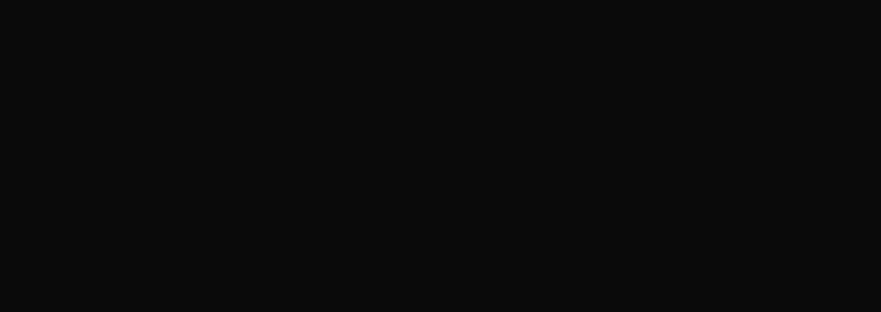
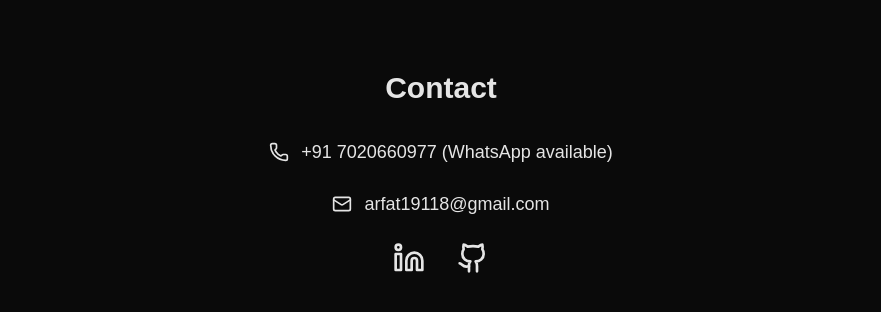
Before and after one commit to mdarfatwork/portfolio, a Next.js app: page / in a window 1280 px wide. Shown: the part 2388-2700 px from the top of the page, without its empty margins (199-1080 px from the left). Before the commit the page ends 2414 px from the top, so only its background shows below. Built offline with nearby package versions, Linux system fonts and the light colour scheme.

Commit message:
contact added

```diff
--- a/app/page.tsx
+++ b/app/page.tsx
@@ -1,4 +1,5 @@
 import About from "@/components/About";
+import Contact from "@/components/Contact";
 import Hero from "@/components/Hero";
 import Projects from "@/components/Projects";
 import Skills from "@/components/Skills";
@@ -6,10 +7,11 @@
 export default function Home() {
   return (
     <main className="container max-w-6xl p-5 mx-auto">
-      <Hero/>
+      <Hero />
       <About />
       <Projects />
       <Skills />
+      <Contact />
     </main>
   );
 }
--- /dev/null
+++ b/components/Contact.tsx
@@ -0,0 +1,45 @@
+import { Phone, Mail, Linkedin, Github } from "lucide-react";
+
+export default function Contact() {
+  return (
+    <section id="contact" className="px-6 py-16">
+      <div className="max-w-3xl mx-auto text-center">
+        <h2 className="mb-8 text-3xl font-bold">Contact</h2>
+        <div className="space-y-6 text-lg">
+          <div className="flex items-center justify-center gap-3">
+            <Phone className="w-5 h-5" />
+            <a href="tel:+917020660977" className="hover:underline">
+              +91 7020660977 (WhatsApp available)
+            </a>
+          </div>
+
+          <div className="flex items-center justify-center gap-3">
+            <Mail className="w-5 h-5" />
+            <a href="mailto:arfat19118@gmail.com" className="hover:underline">
+              arfat19118@gmail.com
+            </a>
+          </div>
+
+          <div className="flex items-center justify-center gap-8">
+            <a
+              href="https://www.linkedin.com/in/momin-mohammed-arfat/"
+              target="_blank"
+              rel="noopener noreferrer"
+              className="hover:underline"
+            >
+              <Linkedin className="w-8 h-8" />
+            </a>
+            <a
+              href="https://github.com/mdarfatwork"
+              target="_blank"
+              rel="noopener noreferrer"
+              className="hover:underline"
+            >
+              <Github className="w-8 h-8" />
+            </a>
+          </div>
+        </div>
+      </div>
+    </section>
+  );
+}
```
